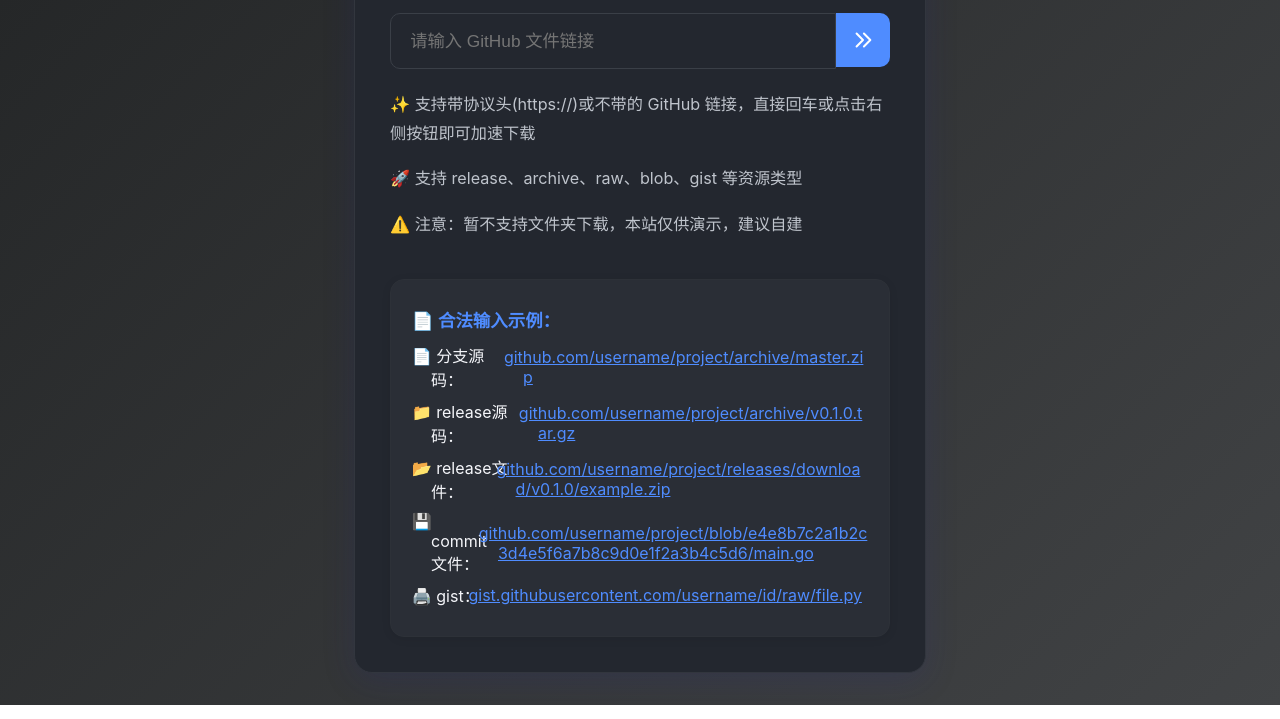
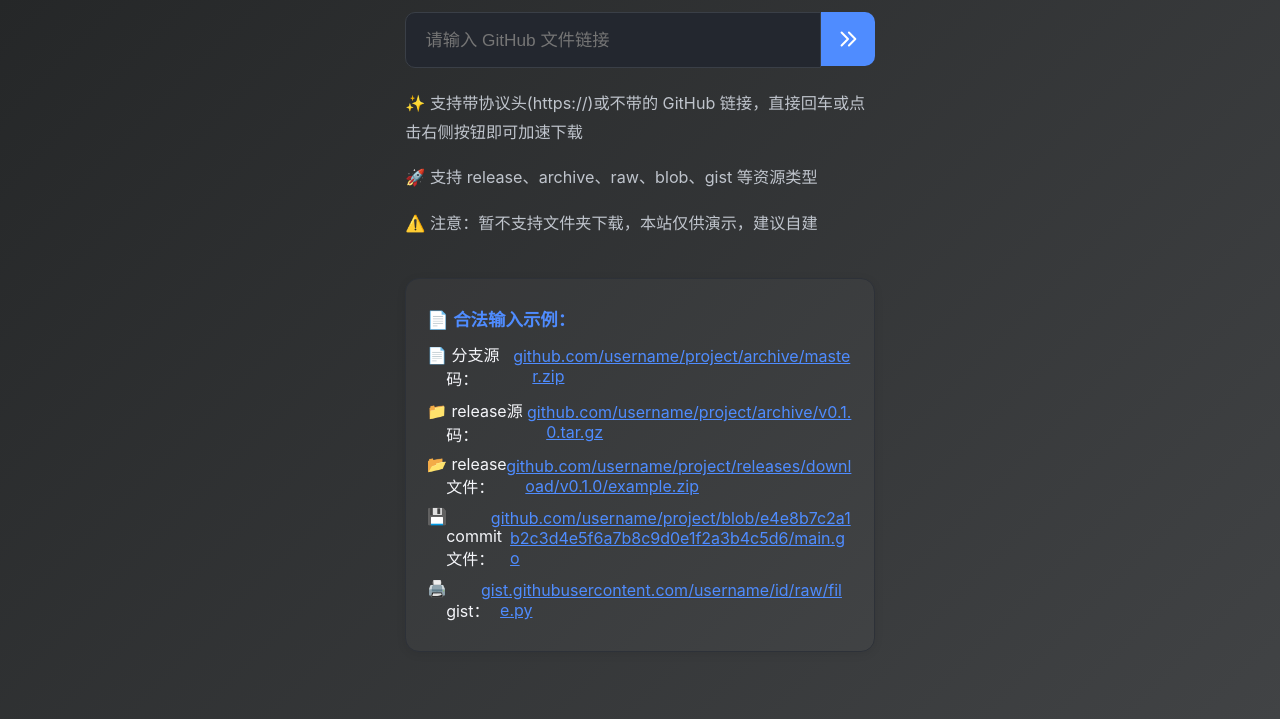
Before and after one commit to LunarVowCrimsonLove/vercel-github-proxy, a website: page index.html in a window 1280 px wide. Shown: the part 144-863 px from the top of the page. Drawn offline with Linux system fonts and the light colour scheme.

Commit message:
Update index.html

```diff
--- a/index.html
+++ b/index.html
@@ -32,19 +32,12 @@
       align-items: center;
     }
     .container {
-      background: var(--container-bg);
-      border-radius: 18px;
-      box-shadow: var(--card-shadow);
-      max-width: 500px;
+      max-width: 540px;
       width: 100%;
       padding: 2.7rem 2.2rem 2.2rem 2.2rem;
       margin: 2rem 0;
       position: relative;
-      border: 1.5px solid var(--border-color);
-      transition: box-shadow 0.2s;
-    }
-    .container:hover {
-      box-shadow: 0 12px 40px 0 rgba(31, 38, 135, 0.22);
+      box-sizing: border-box;
     }
     .title {
       font-size: 2.3rem;
```
